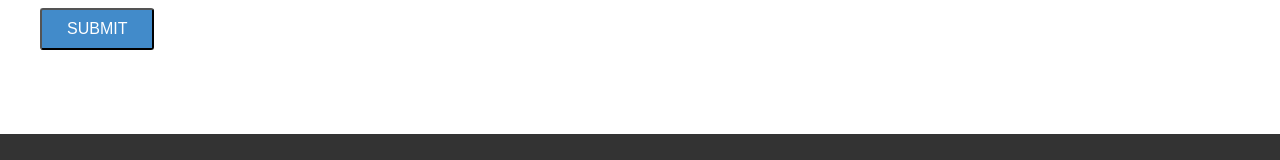
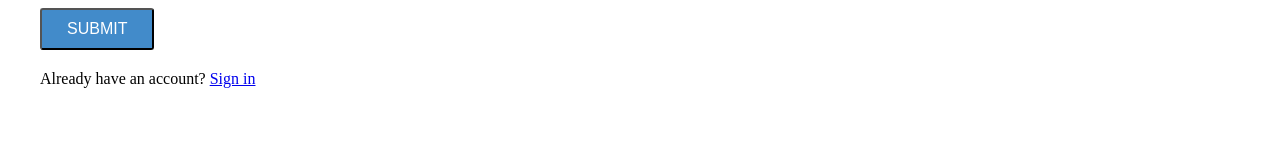
Before and after one commit to nbeers22/cryptopal-client, a React (Create React App) app: page /signup in a window 1280 px wide. Shown: the part 577-737 px from the top of the page. Built offline with nearby package versions, Linux system fonts and the light colour scheme.

Commit message:
Put in link for users that have already signed up

```diff
--- a/src/components/SignUpForm/SignUpForm.js
+++ b/src/components/SignUpForm/SignUpForm.js
@@ -1,4 +1,5 @@
 import React, { Component } from 'react';
+import { Link } from 'react-router-dom'
 import FlashMessage from '../FlashMessage/FlashMessage.js';
 import config from '../../config.js';
 import './SignUpForm.css';
@@ -92,6 +93,7 @@ export default class SignUpForm extends Component {
               <input type="submit" value="Submit" />
             </div>
           </form>
+          <p>Already have an account? <Link to="/login">Sign in</Link></p>
         </div>
       </section>
     )
```
